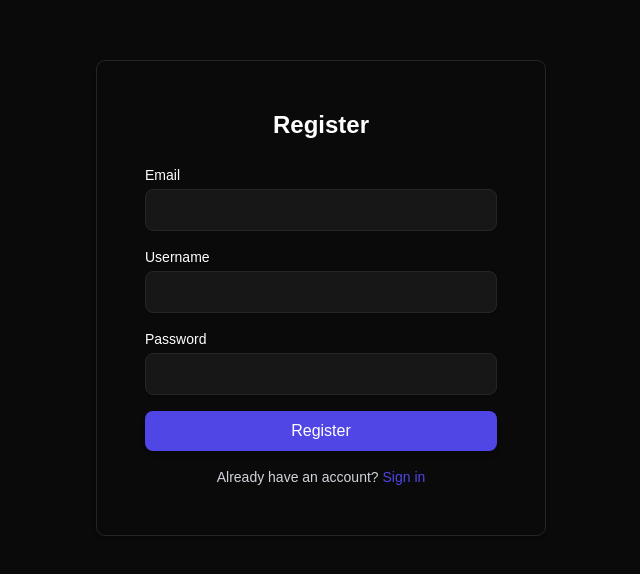
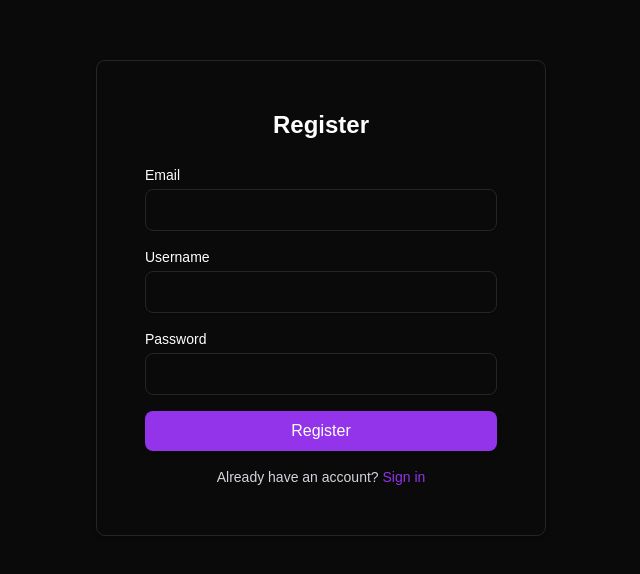
Before and after one commit to azedeveloper/velocity, a SvelteKit app in the folder client/: page /register in a window 1280 px wide. Shown: the part 102-676 px from the top of the page, without its empty margins (319-959 px from the left). Built offline with nearby package versions, Linux system fonts and the light colour scheme.

Commit message:
Styling stuff

```diff
--- a/client/src/app.css
+++ b/client/src/app.css
@@ -2,8 +2,10 @@
 @import 'tailwindcss/components';
 @import 'tailwindcss/utilities';
 
-@import url('https://fonts.googleapis.com/css2?family=Ubuntu+Mono:ital,wght@0,400;0,700;1,400;1,700&display=swap');
+@import url('https://fonts.googleapis.com/css2?family=Inter:ital,opsz,wght@0,14..32,100..900;1,14..32,100..900&family=JetBrains+Mono:ital,wght@0,100..800;1,100..800&display=swap');* {
+    font-family: 'Jetbrains Mono', sans-serif;
+}
 
-* {
-    font-family: 'Poppins', sans-serif;
+body {
+    overflow-x: hidden;
 }
--- a/client/src/components/CreatePost.svelte
+++ b/client/src/components/CreatePost.svelte
@@ -29,7 +29,7 @@
 
 </script>
 
-<div class="w-full max-w-md space-y-4 mb-5 mt-2">
+<div class="w-full max-w-lg space-y-4 mb-5 mt-2">
     <div class="flex items-center p-2 rounded-lg shadow-md outline-neutral-800 outline outline-1 bg-neutral-950">
         <textarea
             id="content"
--- a/client/src/components/Me.svelte
+++ b/client/src/components/Me.svelte
@@ -27,11 +27,15 @@
     });
 </script>
 
-<div class="w-full max-w-md space-y-4 mt-5">
-    <div class="flex items-center p-2 rounded-lg shadow-md outline-neutral-800 outline outline-1 bg-neutral-950 text-white align-middle gap-2 cursor-pointer" onclick={() => window.location = `/@${user.username}`}>
+<div class="w-full max-w-lg space-y-4 mt-4">
+    <div class="flex items-center p-2 rounded-lg shadow-md outline-neutral-800 outline outline-1 bg-neutral-950 text-white align-middle gap-2">
         {#if user.pfp}
-            <img src="{user.pfp}" alt="User Profile Picture" class="w-10 h-10 rounded-full"/>
+            <img src="{user.pfp}" alt="User Profile Picture" class="w-10 h-10 rounded-full cursor-pointer" onclick={() => window.location = `/@${user.username}`}/>
         {/if}
-        <h1 class="text-lg">@{user.username}</h1>
+        {#if user.username}
+            <h1 class="text-lg cursor-pointer" onclick={() => window.location = `/@${user.username}`}>@{user.username}</h1>
+        {:else}
+            <h1 class="text-sm">Please <a href="/login" class="text-purple-600">Login</a> or <a href="/register" class="text-purple-600">Register</a> to use Velocity.</h1>
+        {/if}
     </div>
 </div>
--- a/client/src/components/PostList.svelte
+++ b/client/src/components/PostList.svelte
@@ -62,7 +62,7 @@
   onMount(fetchPosts);
 </script>
 
-<div class="w-full max-w-md space-y-4">
+<div class="w-full max-w-lg space-y-4">
   {#each posts as post}
     <div
       class="p-7 rounded-lg shadow-md outline-neutral-800 outline outline-1 bg-neutral-950"
--- a/client/src/routes/login/+page.svelte
+++ b/client/src/routes/login/+page.svelte
@@ -39,7 +39,7 @@
             type="text"
             bind:value={username}
             required
-            class="w-full mt-1 px-4 py-2 border border-neutral-800 rounded-lg shadow-sm focus:ring-indigo-500 focus:border-indigo-500 bg-neutral-900 text-white"
+            class="w-full mt-1 px-4 py-2 border border-neutral-800 rounded-lg shadow-sm focus:ring-purple-600 focus:ring-purple-600 bg-neutral-950 text-white"
           />
         </div>
         <div>
@@ -49,18 +49,18 @@
             type="password"
             bind:value={password}
             required
-            class="w-full mt-1 px-4 py-2 border border-neutral-800 rounded-lg shadow-sm focus:ring-indigo-500 focus:border-indigo-500 bg-neutral-900 text-white"
+            class="w-full mt-1 px-4 py-2 border border-neutral-800 rounded-lg shadow-sm focus:ring-purple-600 focus:ring-purple-600 bg-neutral-950 text-white"
           />
         </div>
         <button
           type="submit"
-          class="w-full px-4 py-2 text-white bg-indigo-600 hover:bg-indigo-700 rounded-lg shadow-md focus:ring-2 focus:ring-indigo-500 focus:ring-offset-2"
+          class="w-full px-4 py-2 text-white bg-purple-600 hover:bg-purple-700 rounded-lg shadow-md focus:ring-2 focus:ring-purple-600 focus:ring-offset-2 duration-300"
         >
           Log In
         </button>
       </form>
       <p class="mt-4 text-sm text-center text-gray-300">
-        Don't have an account? <a href="/register" class="text-indigo-600 hover:underline">Sign up</a>
+        Don't have an account? <a href="/register" class="text-purple-600 hover:underline">Sign up</a>
       </p>
     </div>
   </div>
--- a/client/src/routes/register/+page.svelte
+++ b/client/src/routes/register/+page.svelte
@@ -39,7 +39,7 @@
               type="email"
               bind:value={email}
               required
-              class="w-full mt-1 px-4 py-2 border border-neutral-800 rounded-lg shadow-sm focus:ring-indigo-500 focus:border-indigo-500 bg-neutral-900 text-white"
+              class="w-full mt-1 px-4 py-2 border border-neutral-800 rounded-lg shadow-sm focus:ring-purple-500 focus:border-purple-500 bg-neutral-950 text-white"
             />
           </div>
         <div>
@@ -49,7 +49,7 @@
             type="text"
             bind:value={username}
             required
-            class="w-full mt-1 px-4 py-2 border border-neutral-800 rounded-lg shadow-sm focus:ring-indigo-500 focus:border-indigo-500 bg-neutral-900 text-white"
+            class="w-full mt-1 px-4 py-2 border border-neutral-800 rounded-lg shadow-sm focus:ring-purple-500 focus:border-purple-500 bg-neutral-950 text-white"
           />
         </div>
         <div>
@@ -59,18 +59,18 @@
             type="password"
             bind:value={password}
             required
-            class="w-full mt-1 px-4 py-2 border border-neutral-800 rounded-lg shadow-sm focus:ring-indigo-500 focus:border-indigo-500 bg-neutral-900 text-white"
+            class="w-full mt-1 px-4 py-2 border border-neutral-800 rounded-lg shadow-sm focus:ring-purple-500 focus:border-purple-500 bg-neutral-950 text-white"
           />
         </div>
         <button
           type="submit"
-          class="w-full px-4 py-2 text-white bg-indigo-600 hover:bg-indigo-700 rounded-lg shadow-md focus:ring-2 focus:ring-indigo-500 focus:ring-offset-2"
+          class="w-full px-4 py-2 text-white bg-purple-600 hover:bg-purple-700 rounded-lg shadow-md focus:ring-2 focus:ring-purple-500 focus:ring-offset-2"
         >
           Register
         </button>
       </form>
       <p class="mt-4 text-sm text-center text-gray-300">
-        Already have an account? <a href="/login" class="text-indigo-600 hover:underline">Sign in</a>
+        Already have an account? <a href="/login" class="text-purple-600 hover:underline">Sign in</a>
       </p>
     </div>
   </div>
```
